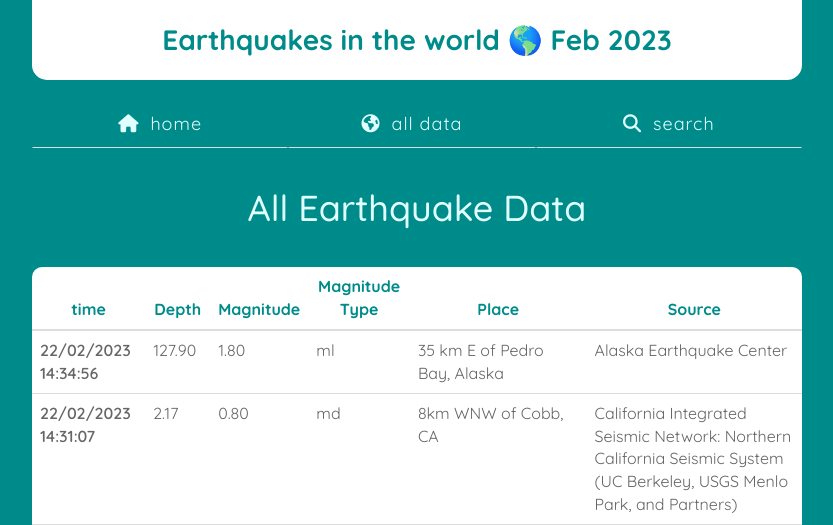
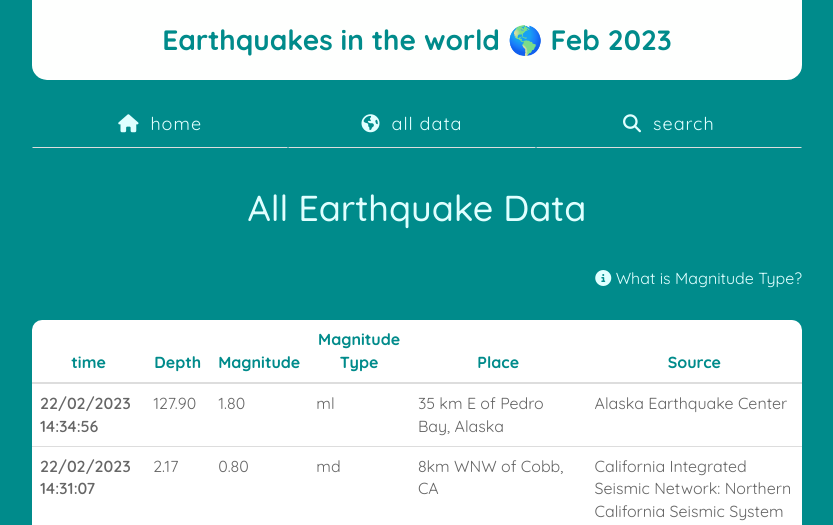
Before and after one commit to azusaw/db-driven-web-app, a Flask app: page /all in a window 1280 px wide. Shown: the top 525 px of the page, without its empty margins (223-1056 px from the left). Run offline with Flask 3, Linux system fonts and the light colour scheme; data comes from the database, SQL or seed files in the repository; some libraries are stand-ins or nearby versions.

Commit message:
create Magnitude type information page

```diff
--- a/app.py
+++ b/app.py
@@ -29,5 +29,11 @@ def search():
     return render_template("search.html", rows=rows, sources=sources, mag_types=mag_types)
 
 
+@app.route('/magnitude_type')
+def magnitude_type():
+    rows = db.select_mag_types()
+    return render_template("magnitude_type.html", rows=rows)
+
+
 if __name__ == "__main__":
     app.run(port=8000, debug=True)
--- a/static/space.css
+++ b/static/space.css
@@ -1,3 +1,11 @@
+.align-center {
+    text-align: center;
+}
+
+.align-right {
+    text-align: right;
+}
+
 .my-1 {
     margin: 5px 0;
 }
--- a/static/style.css
+++ b/static/style.css
@@ -14,6 +14,10 @@ h1 {
 a {
     color: inherit;
     decoration: none;
+}
+
+a:hover, a:visited {
+    color: inherit;
 }
 
 th {
@@ -67,7 +71,3 @@ th {
 .btn {
     width: 500px;
 }
-
-.align-center {
-    text-align: center;
-}
--- a/templates/earthquake_table.html
+++ b/templates/earthquake_table.html
@@ -1,3 +1,9 @@
+<div class="align-right">
+    <a target="_blank" href={{ url_for("magnitude_type") }}>
+        <i class="fa-solid fa-circle-info"></i>
+        What is Magnitude Type?
+    </a>
+</div>
 <table class="table align-middle my-6">
     <thead class="table-header">
     <tr>
```
Also changed, not shown: templates/magnitude_type.html (added, +26 -0 lines), templates/search.html (+6 -1 lines).
